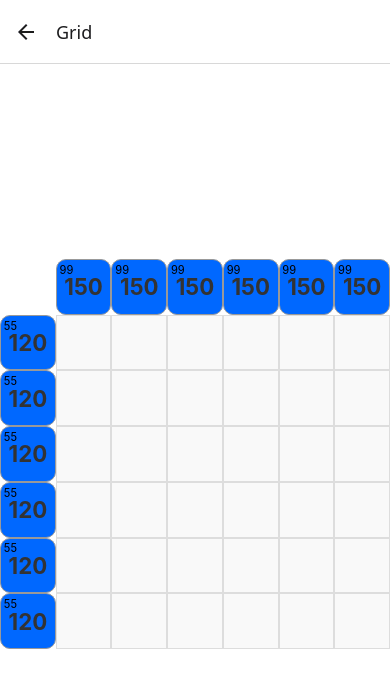
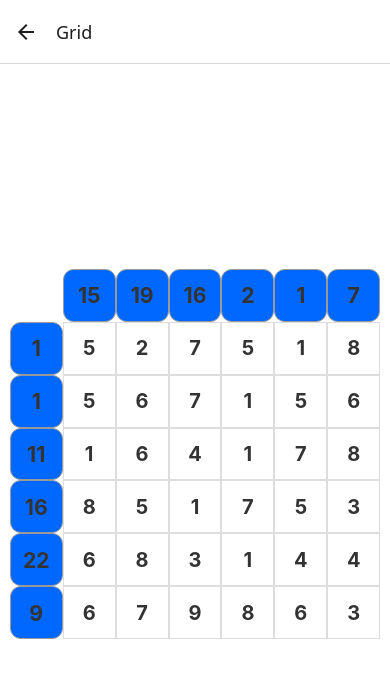
Before and after one commit to kamran-alinaghi/CrossSumGame, a React Native app in the folder CrossSumGame/: screen / in a window 390 px wide. Both pictures are taken after a click on the button "GENERATE GRID". Shown: the top 688 px of the page. Built offline with nearby package versions, Linux system fonts and the light colour scheme.

Commit message:
Game Logic: add up row and columns values as cell is clicked

```diff
--- a/CrossSumGame/Components/GridView.tsx
+++ b/CrossSumGame/Components/GridView.tsx
@@ -1,26 +1,77 @@
-import React from "react";
-import { View, StyleSheet, Text, Dimensions, Alert } from "react-native";
+import React, { useState } from "react";
+import { View, StyleSheet, Text, Dimensions, TouchableOpacity } from "react-native";
 
 interface GridViewProps {
   rows: number; // Number of regular rows (excluding sum row)
   cols: number; // Number of regular columns (excluding sum column)
+  correctAnswers: [number, number][];
+  gridValues: number[][];
 }
 
-const GridView: React.FC<GridViewProps> = ({ rows, cols }) => {
+const GridView: React.FC<GridViewProps> = ({ rows, cols, gridValues, correctAnswers }) => {
   const screenWidth = Dimensions.get("window").width;
   const screenHeight = Dimensions.get("window").height;
 
   // Calculate cell size dynamically
-  const cellSize = Math.min(screenWidth, screenHeight) / (Math.min(rows, cols) + 1);
+  const cellSize = Math.min(screenWidth * 0.95, screenHeight * 0.95) / (Math.min(rows, cols) + 1);
   const bigFontSize = 0.4 * cellSize;
   const smallFontSize = 0.2 * cellSize;
 
   // Mock data for sums (replace with real logic)
-  const rowSums = Array(rows).fill(120);
-  const colSums = Array(cols).fill(150);
-  const addUpRows = Array(rows).fill(55);
-  const addUpCols = Array(cols).fill(99);
-  Alert.alert(cellSize.toString());
+  const rowSums: number[] = Array(rows).fill(0);
+  const colSums = Array(cols).fill(0);
+  const [addUpRows, setAddUpRows] = useState<number[]>(Array(rows).fill(0));
+  const [addUpCols, setAddUpCols] = useState<number[]>(Array(cols).fill(0));
+  const [revealedCells, setRevealedCells] = useState<boolean[][]>(
+    Array(rows)
+      .fill(null)
+      .map(() => Array(cols).fill(false))
+  );
+
+
+
+  const handleCellClick = (rowIndex: number, colIndex: number) => {
+    const isCorrect = correctAnswers.some(
+      ([r, c]) => r === rowIndex && c === colIndex
+    );
+
+    if (isCorrect) {
+      setRevealedCells((prev) => {
+        const updated = prev.map((row, rIdx) =>
+          row.map((cell, cIdx) =>
+            rIdx === rowIndex && cIdx === colIndex ? true : cell
+          )
+        );
+        return updated;
+      });
+
+      // Update addUpRows and addUpCols
+      setAddUpRows((prev) => {
+        const updated = prev.map<number>((value, index) => {
+          if (index == rowIndex) { return value + gridValues[rowIndex][colIndex]; }
+          else { return value; }
+        });
+        return updated;
+      });
+
+      setAddUpCols((prev) => {
+        const updated = prev.map((value, index) => {
+          if (index == colIndex) { return value + gridValues[rowIndex][colIndex]; }
+          else { return value; }
+        });
+        return updated;
+      });
+    }
+  };
+
+  //const correctNaswers=generateCorrectAnswers(gridValues);
+
+  correctAnswers.forEach(([rowIndex, colIndex]) => {
+    rowSums[rowIndex] += gridValues[rowIndex][colIndex];
+    colSums[colIndex] += gridValues[rowIndex][colIndex];
+  });
+
+
   return (
     <View>
       {/* Render Header Row */}
@@ -33,10 +84,10 @@ const GridView: React.FC<GridViewProps> = ({ rows, cols }) => {
         {colSums.map((sum, colIndex) => (
           <View
             key={`col-sum-${colIndex}`}
-            style={[styles.sumCell, { width: cellSize, height: cellSize }]}
+            style={[styles.sumCell, { width: cellSize, height: cellSize, borderRadius: 0.2 * cellSize }]}
           >
-            <Text style={[styles.text,{fontSize:bigFontSize}]}>{sum}</Text>
-            <Text style={[styles.addUp,{left:cellSize/20, top:cellSize/20, fontSize:smallFontSize}]}>{addUpCols[colIndex]}</Text>
+            <Text style={[styles.text, { fontSize: bigFontSize }]}>{sum}</Text>
+            <Text style={[styles.addUp, { left: cellSize / 20, top: cellSize / 20, fontSize: smallFontSize }]}>{addUpCols[colIndex] > 0 ? addUpCols[colIndex] : ''}</Text>
           </View>
         ))}
       </View>
@@ -46,19 +97,28 @@ const GridView: React.FC<GridViewProps> = ({ rows, cols }) => {
         <View key={`row-${rowIndex}`} style={styles.row}>
           {/* Row sum */}
           <View
-            style={[styles.sumCell, { width: cellSize, height: cellSize }]}
+            style={[styles.sumCell, { width: cellSize, height: cellSize, borderRadius: 0.2 * cellSize }]}
           >
-            <Text style={[styles.text,{fontSize:bigFontSize}]}>{rowSums[rowIndex]}</Text>
-            <Text style={[styles.addUp,{left:cellSize/20, top:cellSize/20, fontSize:smallFontSize}]}>{addUpRows[rowIndex]}</Text>
+            <Text style={[styles.text, { fontSize: bigFontSize }]}>{rowSums[rowIndex]}</Text>
+            <Text style={[styles.addUp, { left: cellSize / 20, top: cellSize / 20, fontSize: smallFontSize }]}>{addUpRows[rowIndex] > 0 ? addUpRows[rowIndex] : ''}</Text>
           </View>
           {/* Regular cells */}
           {Array.from({ length: cols }).map((_, colIndex) => (
-            <View
+            <TouchableOpacity
               key={`cell-${rowIndex}-${colIndex}`}
-              style={[styles.cell, { width: cellSize, height: cellSize }]}
+              onPress={() => handleCellClick(rowIndex, colIndex)}
             >
-              <Text style={styles.text}> </Text>
-            </View>
+              <View
+                style={[
+                  styles.cell,
+                  { width: cellSize, height: cellSize },
+                  { backgroundColor: revealedCells[rowIndex][colIndex] ? 'green' : 'white', }
+                ]}
+              >
+                <Text style={[styles.text, {
+                }]}>{gridValues[rowIndex][colIndex]}</Text>
+              </View>
+            </TouchableOpacity>
           ))}
         </View>
       ))}
@@ -83,20 +143,27 @@ const styles = StyleSheet.create({
     backgroundColor: "#0068ff",
     justifyContent: "center",
     alignItems: "center",
-    borderRadius:10,
+    borderRadius: 10,
   },
   text: {
     fontSize: 20,
     fontWeight: "bold",
     color: "#333",
   },
-  corner:{
-    borderLeftWidth:0,
+  corner: {
+    borderLeftWidth: 0,
   },
-  addUp:{
-    position:'absolute',
-    fontSize:10,
+  addUp: {
+    position: 'absolute',
+    fontSize: 10,
   }
 });
 
 export default GridView;
+
+function ArrayContains(array: [number, number][], instance: [number, number]): boolean {
+  for (let i = 0; i < array.length; i++) {
+    if (array[i][0] == instance[0] && array[i][1] == instance[1]) { return true; }
+  }
+  return false;
+}
--- /dev/null
+++ b/CrossSumGame/assets/functions.tsx
@@ -0,0 +1,59 @@
+export function FillRandom(rows: number, cols: number) {
+    let result = Array.from({ length: rows }, () =>
+        Array.from({ length: cols }, () => Math.floor(Math.random() * 8.5) + 1)
+    );
+    return result;
+}
+
+export function generateCorrectAnswers(gridNums: number[][]): [number, number][] {
+    const correctAnswers: [number, number][] = [];
+    const columnsCovered = new Set<number>(); // Track columns already covered
+
+    gridNums.forEach((row, rowIndex) => {
+        // Generate a random number of correct answers for this row
+        const numCorrectAnswers = Math.floor(Math.random() * (row.length - 1)) + 1;
+
+        // Shuffle the indices of the row to randomly pick correct answers
+        const shuffledIndices = Array.from({ length: row.length }, (_, i) => i).sort(() => Math.random() - 0.5);
+
+        let addedCorrectAnswers = 0;
+
+        // First, ensure uncovered columns get an answer
+        for (const colIndex of shuffledIndices) {
+            if (!columnsCovered.has(colIndex)) {
+                correctAnswers.push([rowIndex, colIndex]);
+                columnsCovered.add(colIndex); // Mark this column as covered
+                addedCorrectAnswers++;
+
+                if (addedCorrectAnswers >= numCorrectAnswers) break;
+            }
+        }
+
+        // Add remaining correct answers randomly if needed
+        for (const colIndex of shuffledIndices) {
+            if (addedCorrectAnswers >= numCorrectAnswers) break;
+
+            correctAnswers.push([rowIndex, colIndex]);
+            addedCorrectAnswers++;
+        }
+    });
+
+    // Ensure all columns are covered (in case some were missed)
+    for (let colIndex = 0; colIndex < gridNums[0].length; colIndex++) {
+        if (!columnsCovered.has(colIndex)) {
+            // Find a random row to place this missing column answer
+            const randomRowIndex = Math.floor(Math.random() * gridNums.length);
+            correctAnswers.push([randomRowIndex, colIndex]);
+            columnsCovered.add(colIndex);
+        }
+    }
+
+    return correctAnswers;
+}
+
+export function GetRevealedArray(rows: number, cols: number): boolean[][] {
+    let result = Array.from({ length: rows }, () =>
+        Array.from({ length: cols }, () => false)
+    );
+    return result;
+}
--- a/CrossSumGame/screens/GridScreen.tsx
+++ b/CrossSumGame/screens/GridScreen.tsx
@@ -1,7 +1,8 @@
-import React from "react";
+import React, { useState } from "react";
 import { View, StyleSheet } from "react-native";
 import { RouteProp } from "@react-navigation/native";
 import GridView from "../Components/GridView";
+import { FillRandom, generateCorrectAnswers, GetRevealedArray } from "../assets/functions";
 
 type RootStackParamList = {
   Grid: { rows: number; cols: number };
@@ -12,12 +13,16 @@ type RootStackParamList = {
   route: RouteProp<RootStackParamList, "Grid">;
 }
 
+
+
 const GridScreen: React.FC<GridScreenProps> = ({ route }) => {
   const { rows, cols } = route.params;
-
+  const values=FillRandom(rows,cols);
+  const answers=generateCorrectAnswers(values);
+  const [revealed, setReavealed] = useState(GetRevealedArray(rows, cols));
   return (
     <View style={styles.container}>
-      <GridView rows={rows} cols={cols} />
+      <GridView rows={rows} cols={cols} gridValues={values} correctAnswers={answers} />
     </View>
   );
 };
@@ -28,7 +33,7 @@ const styles = StyleSheet.create({
     justifyContent: "center",
     alignItems: "center",
     backgroundColor: "#fff",
-    padding:10,
+    padding: 10,
   },
 });
 
```
Lines whose indentation alone changed are shown as unchanged.
